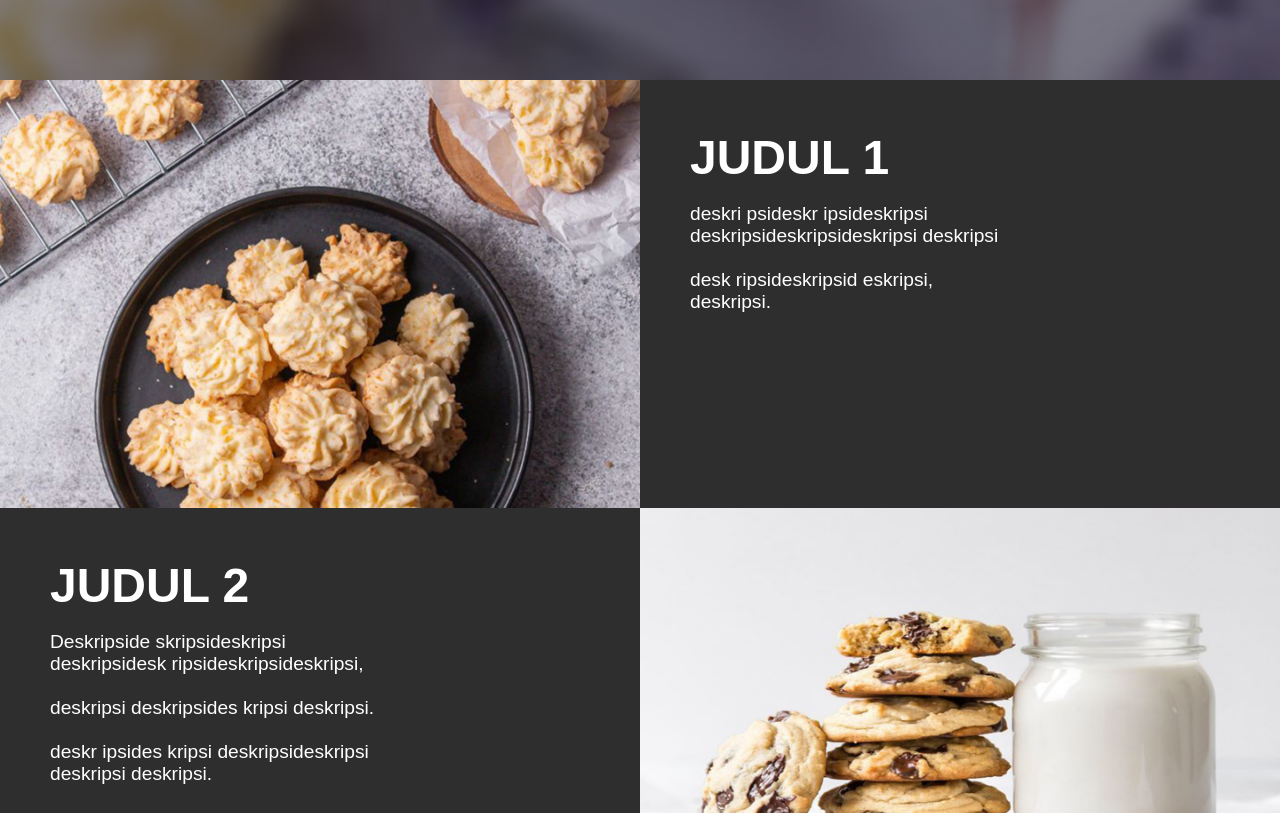
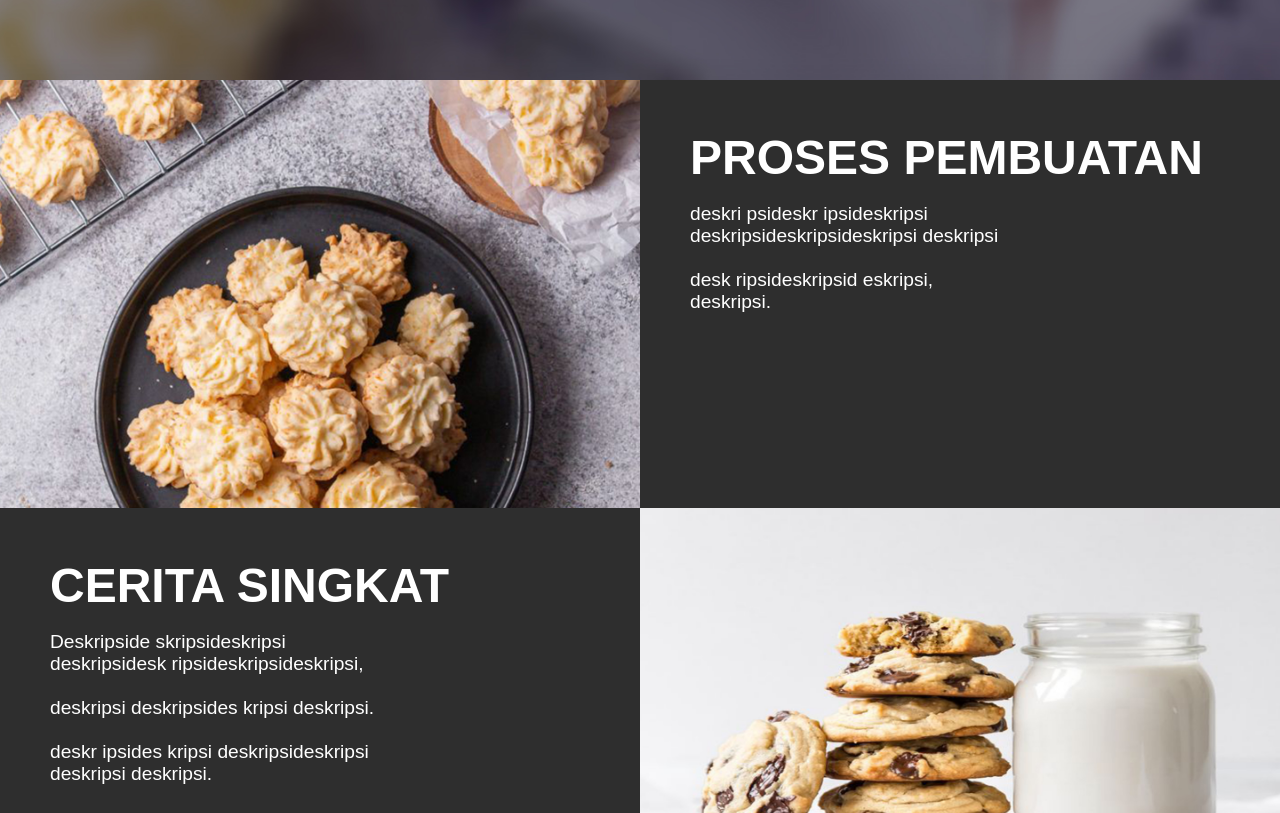
Before and after one commit to alwan9/cookie, a plain HTML site: page index.html in a window 1280 px wide. Shown: the part 720-1533 px from the top of the page. Drawn offline with Linux system fonts and the light colour scheme.

Commit message:
Update index.html

```diff
--- a/index.html
+++ b/index.html
@@ -35,7 +35,7 @@
           <img class="foto-kiri" src="design/1.jpg" alt="" />
         </div>
         <div class="teks-kanan">
-          <h1>JUDUL 1</h1>
+          <h1>PROSES PEMBUATAN</h1>
           <br />
           <h2>
             deskri psideskr ipsideskripsi
@@ -50,7 +50,7 @@
       </section>
         <section class="layout-bawah">
         <div class="teks-kiri">
-          <h1>JUDUL 2</h1>
+          <h1>CERITA SINGKAT</h1>
           <br />
           <h2>
             Deskripside skripsideskripsi
```
